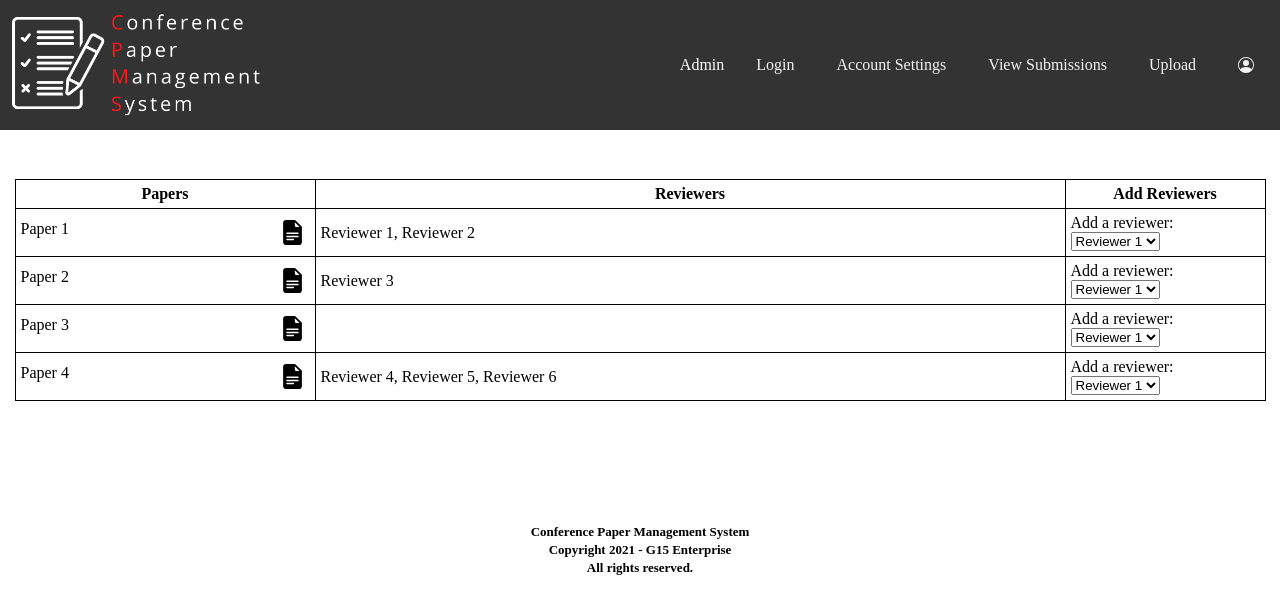
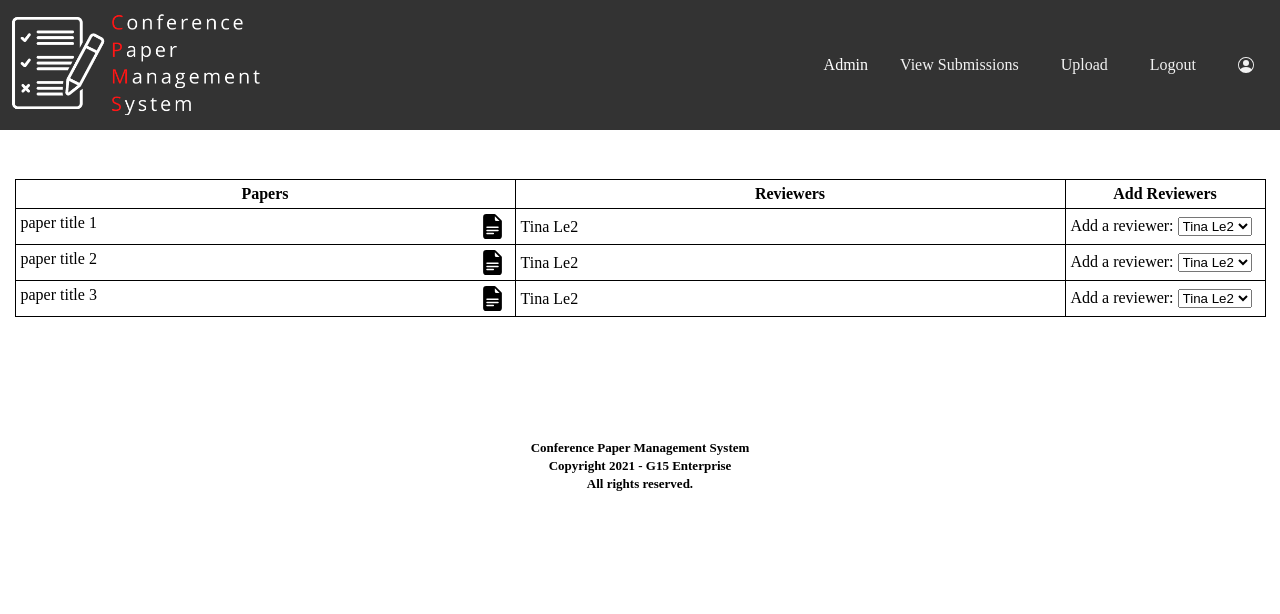
Before and after one commit to MichaelTaveras/CPMS, a Flask app: page /PaperReview in a window 1280 px wide. Shown: the top 614 px of the page. Run offline with Flask 2, Linux system fonts and the light colour scheme; a user stored in the database is signed in; data comes from the database, SQL or seed files in the repository; both versions use the stored data as it was after the commit.

Commit message:
linked admin pages (management and paperreview) to the database and updated navbar

```diff
--- a/CPMS/__init__.py
+++ b/CPMS/__init__.py
@@ -5,6 +5,7 @@ from flask_login import LoginManager
 from os import path
 
 db = SQLAlchemy()
+
 DB_NAME = 'database.db'
 
 def create_app():
--- a/CPMS/app.py
+++ b/CPMS/app.py
@@ -3,13 +3,12 @@ from flask import Flask, render_template, request, send_from_directory, url_for,
 import sqlalchemy
 from sqlalchemy.sql.functions import user
 from sqlalchemy.inspection import inspect
-from .models import Author, Reviewer, Paper
+from .models import Author, Review, Reviewer, Paper
 from werkzeug.security import generate_password_hash, check_password_hash # hides password
 from . import db
 from flask_login import login_user, login_required, logout_user, current_user
 
 # user=current_user  -> links current user to each template
-
 
 app = Blueprint('app', __name__)
 
@@ -206,21 +205,79 @@ def LogOut():
     logout_user()
     return redirect(url_for('app.LoginForm'))
 
-@app.route('/Management')
+def get_authors():
+    return Author.query.all()
+
+def get_reviewers():
+    return Reviewer.query.all()
+
+def get_reviews():
+    return Review.query.all()
+
+def get_papers():
+    return Paper.query.all()
+
+@app.route('/Management', methods=['GET'])
 @login_required
 def Management():
-    return render_template('Management.html',user=current_user)
+    print("all authors")
+    authors = get_authors()
+    reviewers = get_reviewers()
+    reviews = get_reviews()
+    papers = get_papers()
 
-# @app.route('/PaperPage')
-# @login_required
-# def PaperPage():
+    return render_template('Management.html',user=current_user, authors=authors, reviewers=reviewers, reviews=reviews, papers=papers)
 
-#     return render_template('PaperPage.html',user=current_user)
+@app.route('/PaperPage', methods=['GET', 'POST'])
+@login_required
+def PaperPage():
+    return render_template('PaperPage.html',user=current_user)
+
+@app.route('/manage_author', methods=['GET', 'POST','DELETE'])
+def manage_author(x=None, y=None):
+    # do something to send email
+    print(request.values)
+    if "delete" in request.form:
+        print("delete got called")
+        # author = Author(authorID)
+        # db.session.delete(author)
+        # db.session.commit()
+    elif "edit" in request.form:
+        print("edit got called")
+    authors = get_authors()
+
+    return render_template('Management.html',user=current_user, authors=authors)
 
 @app.route('/PaperReview')
 @login_required
 def PaperReview():
-    return render_template('PaperReview.html',user=current_user)
+    reviews = get_reviews()
+    reviewers = get_reviewers()
+
+    paper_ids = {}
+    reviewer_ids = {}
+    #fake_upload()
+    #print(reviews[0].__mapper__.attrs.keys())
+    for review in reviews:
+        if review.PaperID not in paper_ids:
+            paper_ids[review.PaperID] = [review.ReviewerID]
+        else:
+            paper_ids[review.PaperID].append(review.ReviewerID)
+
+    output = {}
+    for key, value in paper_ids.items():
+        paper = Paper.query.filter_by(PaperID=key).first()
+        paper_display_key = paper.Title + " " + str(paper.PaperID)
+
+        for reviewer_id in value:
+            reviewer = Reviewer.query.filter_by(ReviewerID=reviewer_id).first()
+            if paper_display_key not in output:
+                output[paper_display_key] = reviewer.FirstName + " " + reviewer.LastName
+            else:
+                output[paper_display_key] += ", " + reviewer.FirstName + " " + reviewer.LastName
+
+
+    return render_template('PaperReview.html',user=current_user, reviews=output, reviewers=reviewers)
 
 
 @app.route('/reviewerViewForm')
@@ -239,3 +296,31 @@ def reviewSubmitForm():
 @login_required
 def viewForm():
     return render_template('viewForm.html',user=current_user)
+
+
+def fake_upload():
+
+    #paper_1 = Paper(AuthorID=1, FileName="paper one", Title="paper title")
+
+    # reviewerID = Reviewer.query.all()[0].ReviewerID
+    # print(reviewerID)
+
+
+    # papers = Paper.query.all()
+    # for paper in papers:
+    #     print(paper.PaperID)
+    # review_1 = Review(PaperID=1, ReviewerID=1)
+    # review_2 = Review(PaperID=2, ReviewerID=1)
+    # review_3 = Review(PaperID=3, ReviewerID=1)
+
+    # db.session.add(review_1)
+    # db.session.add(review_2)
+    # db.session.add(review_3)
+
+    # db.session.commit()
+
+    print(Review.query.all())
+
+
+
+    #print(Paper.query.all())
--- a/CPMS/static/scripts/nav.js
+++ b/CPMS/static/scripts/nav.js
@@ -1,8 +1,7 @@
 document.write('<link rel="stylesheet" href="static/styles/stylesNAV.css">');
 document.write('<div class="topnav"><a href="/"><img src="static/images/CPMSLogo.png" style="height: 125px; padding: 10px;"></a>');
-document.write('<a href="RegistrationForm" class="link"><svg xmlns="http://www.w3.org/2000/svg" width="16" height="16" fill="currentColor" class="bi bi-person-circle" viewBox="0 0 16 16"><path d="M11 6a3 3 0 1 1-6 0 3 3 0 0 1 6 0z"/><path fill-rule="evenodd" d="M0 8a8 8 0 1 1 16 0A8 8 0 0 1 0 8zm8-7a7 7 0 0 0-5.468 11.37C3.242 11.226 4.805 10 8 10s4.757 1.225 5.468 2.37A7 7 0 0 0 8 1z"/></svg></a>');
+document.write('<a href="AccountSettings" class="link"><svg xmlns="http://www.w3.org/2000/svg" width="16" height="16" fill="currentColor" class="bi bi-person-circle" viewBox="0 0 16 16"><path d="M11 6a3 3 0 1 1-6 0 3 3 0 0 1 6 0z"/><path fill-rule="evenodd" d="M0 8a8 8 0 1 1 16 0A8 8 0 0 1 0 8zm8-7a7 7 0 0 0-5.468 11.37C3.242 11.226 4.805 10 8 10s4.757 1.225 5.468 2.37A7 7 0 0 0 8 1z"/></svg></a>');
+document.write('<a href="logout" class="link">Logout</a>');
 document.write('<a href="paperSubmitForm" class="link">Upload</a>');
 document.write('<a href="viewForm"class="link">View Submissions</a>');
-document.write('<a href="AccountSettings" class="link">Account Settings</a>');
-document.write('<a href="LoginForm" class="link">Login</a>');
 document.write('<div class="dropdown"><button class="dropbtn">Admin</button><div class="dropdown-content"><a href="PaperReview">Paper Reviews</a><a href="Management">Management</a></div></div>');
--- a/CPMS/templates/PaperReview.html
+++ b/CPMS/templates/PaperReview.html
@@ -9,70 +9,27 @@
 </head>
 <body>
     <table>
-        <col width="300px">
-        <col width="750px">
+        <col width="500px">
+        <col width="550px">
         <col width="200px">
+
         <tr>
           <th>Papers</th>
           <th>Reviewers</th>
           <th>Add Reviewers</th>
         </tr>
-        <tr>
-          <td>Paper 1 <a href="PaperPage.html"><img class="paper" src="static/images/FileIcon.svg"></a></td>
-          <td>Reviewer 1, Reviewer 2</td>
+        {% for key, value in reviews.items() %}
+          <tr><td>{{ key }} <a href="PaperPage"><img class="paper" src="static/images/FileIcon.svg"></a></td>
+          <td>{{ value }}</td>
+
           <td><label for="reviewers">Add a reviewer:</label>
-
             <select name="reviewer" id="reviewer">
-              <option value="R1">Reviewer 1</option>
-              <option value="R2">Reviewer 2</option>
-              <option value="R3">Reviewer 3</option>
-              <option value="R4">Reviewer 4</option>
-              <option value="R5">Reviewer 5</option>
-              <option value="R6">Reviewer 6</option>
+              {% for reviewer in reviewers%}
+              <option value="R1">{{reviewer.FirstName}} {{reviewer.LastName}}</option>
+              {% endfor %}
             </select></td>
-        </tr>
-        <tr>
-          <td>Paper 2 <a href="PaperPage.html"><img class="paper" src="static/images/FileIcon.svg"></i></a></td>
-          <td>Reviewer 3</td>
-          <td><label for="reviewers">Add a reviewer:</label>
-
-            <select name="reviewer" id="reviewer">
-              <option value="R1">Reviewer 1</option>
-              <option value="R2">Reviewer 2</option>
-              <option value="R3">Reviewer 3</option>
-              <option value="R4">Reviewer 4</option>
-              <option value="R5">Reviewer 5</option>
-              <option value="R6">Reviewer 6</option>
-            </select></td>
-        </tr>
-        <tr>
-          <td>Paper 3 <a href="PaperPage.html"><img class="paper" src="static/images/FileIcon.svg"></i></a></td>
-          <td></td>
-          <td><label for="reviewers">Add a reviewer:</label>
-
-            <select name="reviewer" id="reviewer">
-              <option value="R1">Reviewer 1</option>
-              <option value="R2">Reviewer 2</option>
-              <option value="R3">Reviewer 3</option>
-              <option value="R4">Reviewer 4</option>
-              <option value="R5">Reviewer 5</option>
-              <option value="R6">Reviewer 6</option>
-            </select></td>
-        </tr>
-        <tr>
-          <td>Paper 4 <a href="PaperPage.html"><img class="paper" src="static/images/FileIcon.svg"></i></a></td>
-          <td>Reviewer 4, Reviewer 5, Reviewer 6</td>
-          <td><label for="reviewers">Add a reviewer:</label>
-
-            <select name="reviewer" id="reviewer">
-              <option value="R1">Reviewer 1</option>
-              <option value="R2">Reviewer 2</option>
-              <option value="R3">Reviewer 3</option>
-              <option value="R4">Reviewer 4</option>
-              <option value="R5">Reviewer 5</option>
-              <option value="R6">Reviewer 6</option>
-            </select></td>
-        </tr>
+          </tr>
+          {% endfor %}
       </table>
 
 </body>
```
Also changed, not shown: CPMS/templates/Management.html (+37 -60 lines), CPMS/database.db, CPMS/models.py (line endings or trailing spaces).
